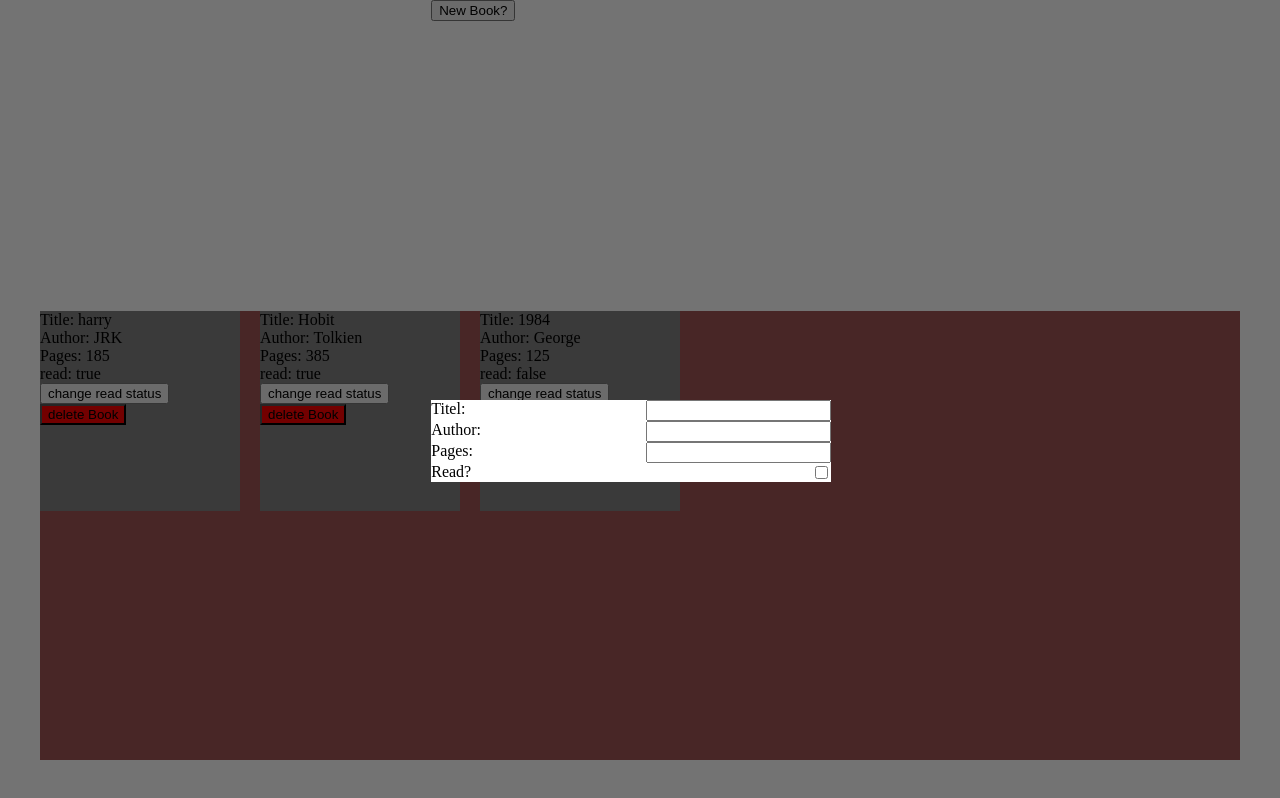
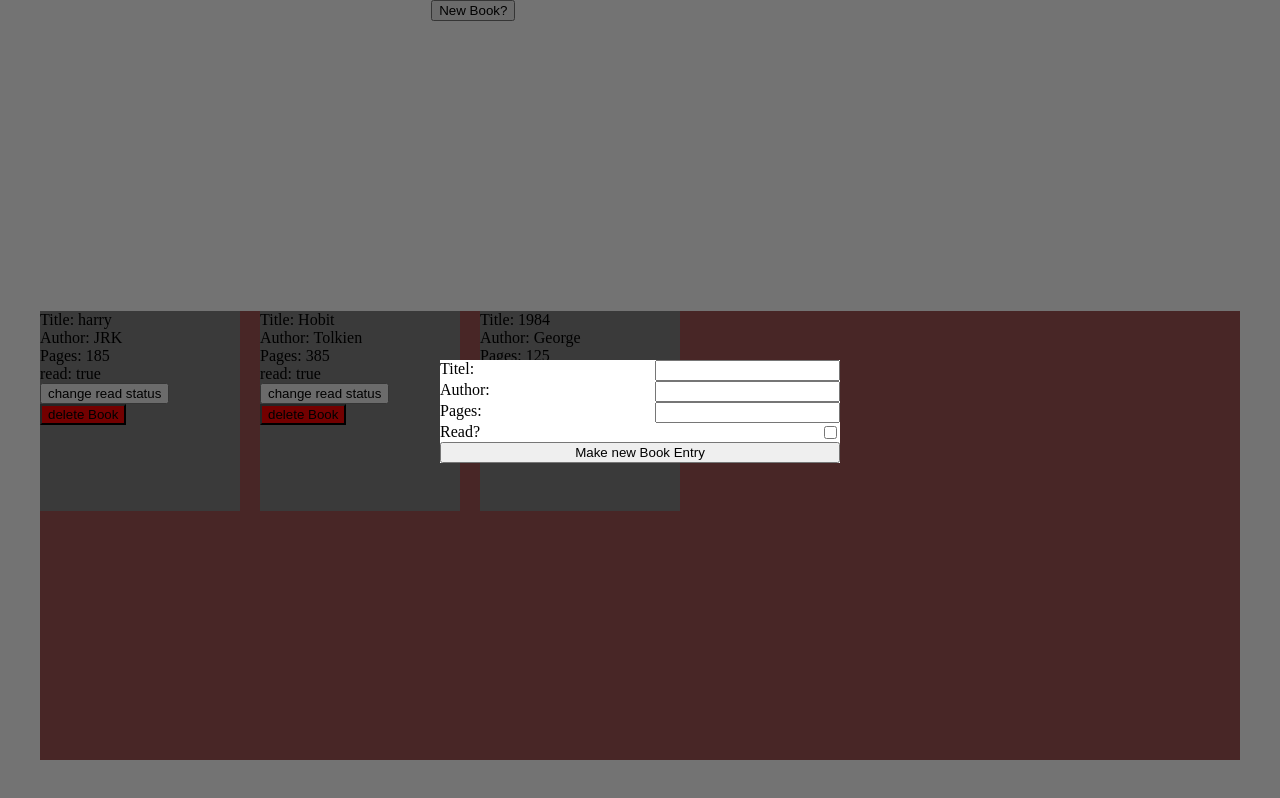
Before and after one commit to feindreh/Library, a plain HTML site: page index.html in a window 1280 px wide. Both pictures are taken after a click on the button "New Book?". Drawn offline with Linux system fonts and the light colour scheme.

Commit message:
new book promt styles

```diff
--- a/index.html
+++ b/index.html
@@ -10,15 +10,16 @@
 </head>
 <body>
     <div id="blackbox"></div>
+    <div id="input">
+        <div><label for="title">Titel:</label><input id="title" name="title" type="text"></div>
+        <div><label for="author">Author:</label><input id="author" name="author"type="text"></div>
+        <div><label for="pages">Pages:</label><input id="pages" name="pages" type="text"></div>
+        <div><label for="read">Read?</label><input id="read" name="read" type="checkbox"> </div>
+        <button id="makeButton" type="button">Make new Book Entry</button>
+    </div>
     <div id="main-container">
         <div id="newBook">
             <button type="button" id="Add">New Book?</button>
-            <div id="input">
-                <div><label for="title">Titel:</label><input id="title" name="title" type="text"></div>
-                <div><label for="author">Author:</label><input id="author" name="author"type="text"></div>
-                <div><label for="pages">Pages:</label><input id="pages" name="pages" type="text"></div>
-                <div><label for="read">Read?</label><input id="read" name="read" type="checkbox"> </div>
-            </div>
         </div>
         <div id="book-shelf"></div>
     </div>
--- a/script.js
+++ b/script.js
@@ -99,7 +99,6 @@ function changeRead(id) {
 function openPrompt() {
   const inputs = document.querySelector('#input');
   inputs.style.visibility = 'visible';
-  inputs.style.position = 'absolute';
 
   const blackBox = document.querySelector('#blackbox');
   blackBox.style.visibility = 'visible';
--- a/style.css
+++ b/style.css
@@ -34,7 +34,14 @@ html,body>div{
     visibility: hidden;
     z-index: 2;
     background-color: white;
-    top:50%;
+    position: absolute;
+    margin-left: auto;
+    margin-right: auto;
+    left: 0;
+    right: 0;
+    text-align: center;
+    height:auto;
+    top:45%;
 }
 #input>div{
     display: flex;
```
